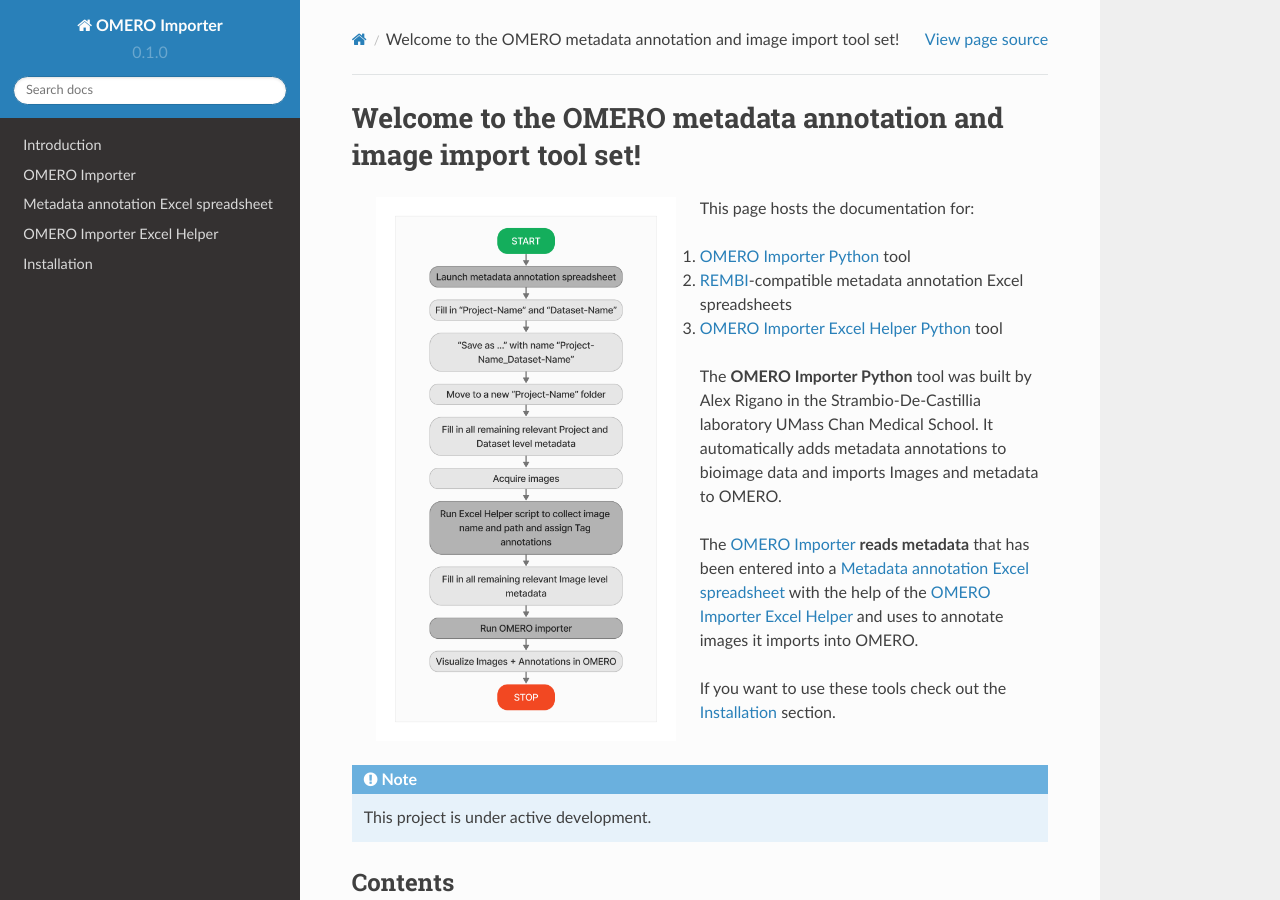
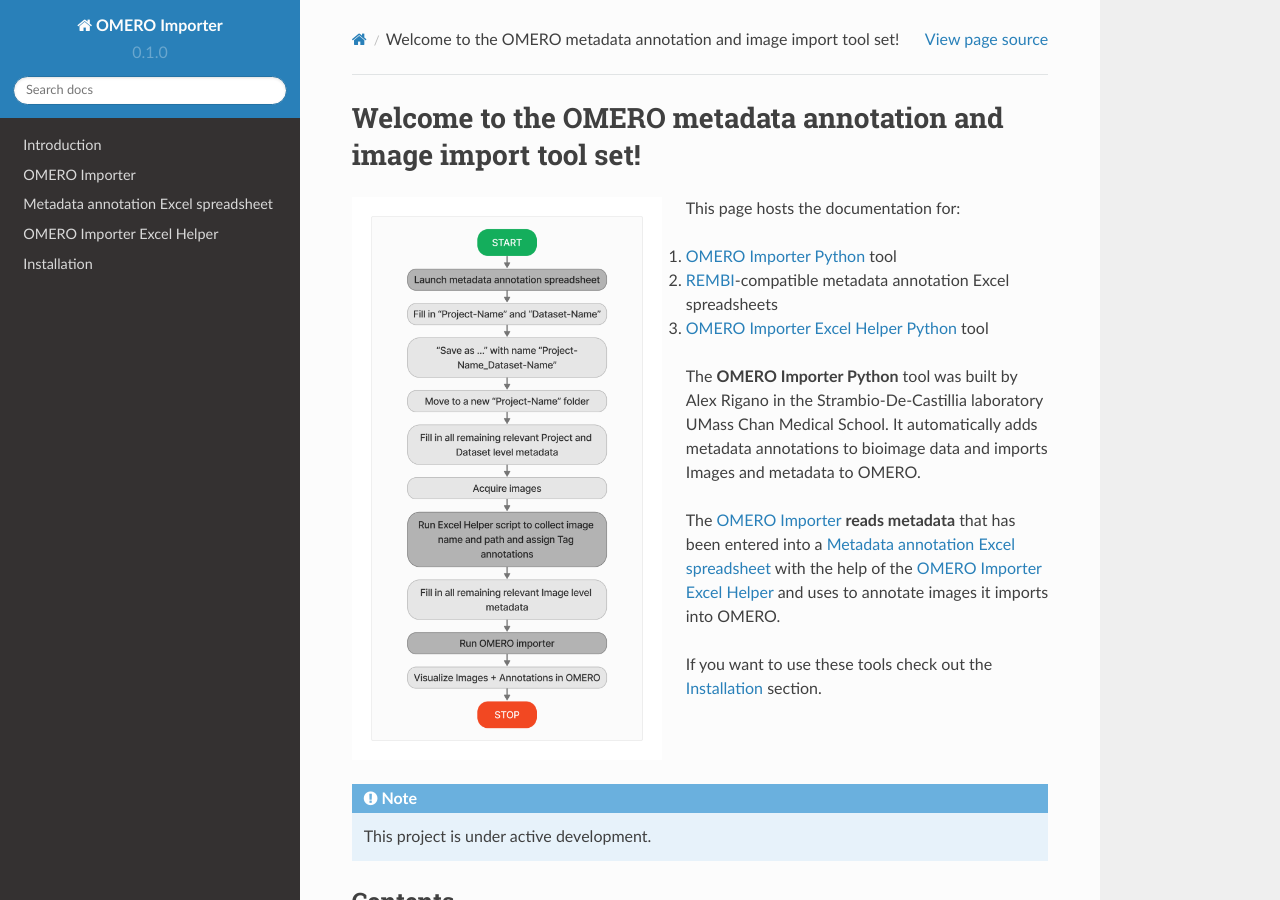
Before and after one commit to WU-BIMAC/OmeroImporterPy-docs, a Sphinx documentation site: the page built from docs/source/index.rst, in a window 1280 px wide and 900 px high. Built offline with Sphinx 7.4.7 and the Read the Docs theme 2.0.0, drawn with Linux system fonts in a browser that asks for light colours.

Commit message:
Update index.rst

```diff
--- a/docs/source/index.rst
+++ b/docs/source/index.rst
@@ -2,9 +2,9 @@
 Welcome to the OMERO metadata annotation and image import tool set!
 ===================================================================
 
-   .. image:: figures/OMEROImporterPython_Flow-Chart.png
-      :width: 300px
-      :align: left
+.. image:: figures/OMEROImporterPython_Flow-Chart.png
+   :width: 310px
+   :align: left
 
 This page hosts the documentation for:
 
```
